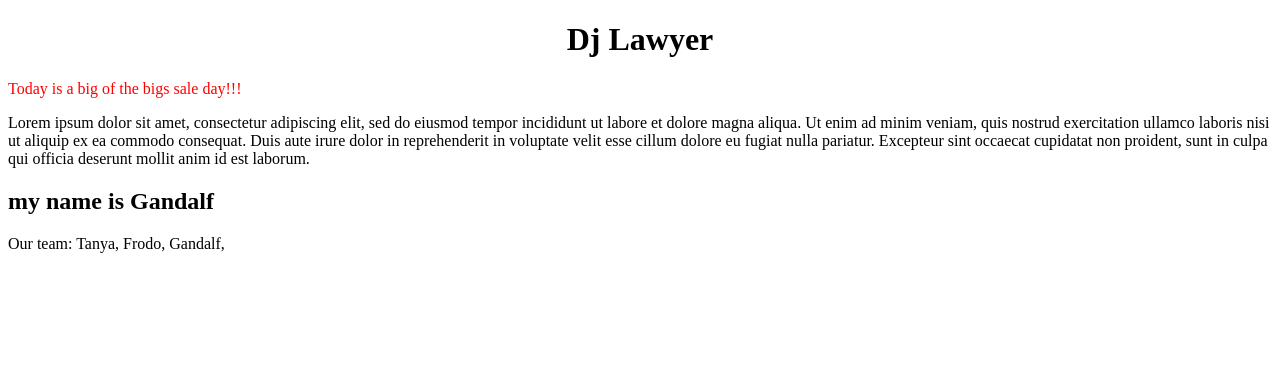
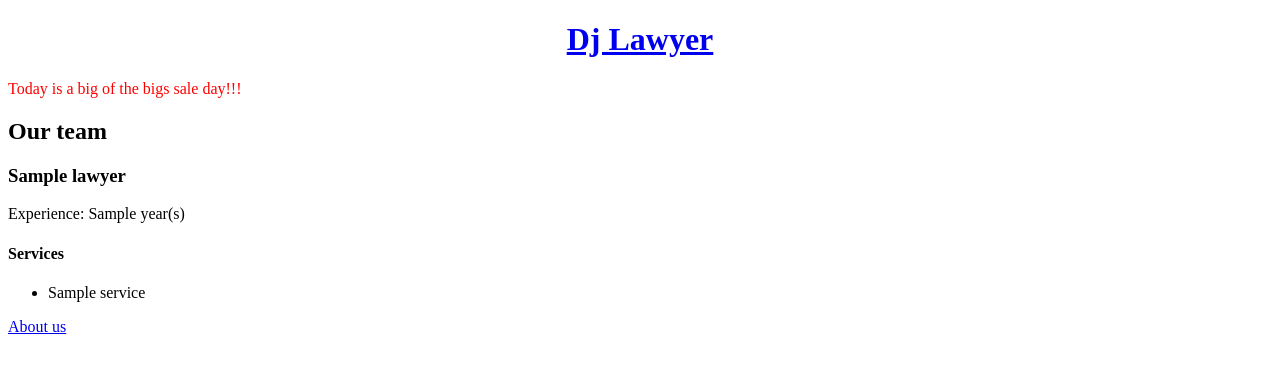
Before and after one commit to fadich/dj-lawyer-119, a Django app: page / in a window 1280 px wide. Shown: the top 373 px of the page. Run offline with Django 5.2, Linux system fonts and the light colour scheme; tables that the repository leaves empty hold one stand-in row (values such as "Sample post").

Commit message:
Add static files

```diff
--- a/dj_lawyer/settings.py
+++ b/dj_lawyer/settings.py
@@ -128,6 +128,10 @@ USE_TZ = True
 
 STATIC_URL = 'static/'
 
+STATICFILES_DIRS = [
+    os.path.join(BASE_DIR, "static"),
+]
+
 # Default primary key field type
 # https://docs.djangoproject.com/en/5.0/ref/settings/#default-auto-field
 
--- a/dj_lawyer/urls.py
+++ b/dj_lawyer/urls.py
@@ -14,10 +14,12 @@ Including another URLconf
     1. Import the include() function: from django.urls import include, path
     2. Add a URL to urlpatterns:  path('blog/', include('blog.urls'))
 """
+from django.conf import settings
+from django.conf.urls.static import static
 from django.contrib import admin
 from django.urls import path, include
 
 urlpatterns = [
     path('admin/', admin.site.urls),
     path('', include('services.urls')),
-]
+] + static(settings.STATIC_URL, document_root=settings.STATIC_ROOT)
--- a/requirements.txt
+++ b/requirements.txt
@@ -1,3 +1,3 @@
 Django==5.0.3
-psycopg2==2.9.9
+psycopg2-binary==2.9.9
 python-dotenv==1.0.1
--- /dev/null
+++ b/services/templates/about_us.html
@@ -0,0 +1,4 @@
+{% extends 'base.html' %}
+{% block content %}
+    <p>Lorem ipsum dolor sit amet, consectetur adipiscing elit, sed do eiusmod tempor incididunt ut labore et dolore magna aliqua. Ut enim ad minim veniam, quis nostrud exercitation ullamco laboris nisi ut aliquip ex ea commodo consequat. Duis aute irure dolor in reprehenderit in voluptate velit esse cillum dolore eu fugiat nulla pariatur. Excepteur sint occaecat cupidatat non proident, sunt in culpa qui officia deserunt mollit anim id est laborum.</p>
+{% endblock %}
--- /dev/null
+++ b/services/templates/base.html
@@ -0,0 +1,21 @@
+<!DOCTYPE html>
+<html lang="en">
+    <head>
+        <meta charset="UTF-8">
+        <title>Lawyer Services</title>
+        {% load static %}
+        <link href="{% static 'main.css' %}" rel="stylesheet" type="text/css">
+    </head>
+    <body>
+        <h1 align="center"><a href="{%  url 'homepage' %}">Dj Lawyer</a></h1>
+        <p class="my-warning">Today is a big of the bigs sale day!!!</p>
+        {% block content %}
+            Block content
+        {% endblock %}
+        <footer>
+            <div>
+                <a href="{% url 'about_us' %}">About us</a>
+            </div>
+        </footer>
+    </body>
+</html>
--- a/services/templates/homepage.html
+++ b/services/templates/homepage.html
@@ -1,19 +1,16 @@
-<!DOCTYPE html>
-<html lang="en">
-    <head>
-        <meta charset="UTF-8">
-        <title>Lawyer Services</title>
-        <style>
-            .my-warning {
-                color: red;
-            }
-        </style>
-    </head>
-    <body>
-        <h1 align="center" >Dj Lawyer</h1>
-        <p class="my-warning">Today is a big of the bigs sale day!!!</p>
-        <p>Lorem ipsum dolor sit amet, consectetur adipiscing elit, sed do eiusmod tempor incididunt ut labore et dolore magna aliqua. Ut enim ad minim veniam, quis nostrud exercitation ullamco laboris nisi ut aliquip ex ea commodo consequat. Duis aute irure dolor in reprehenderit in voluptate velit esse cillum dolore eu fugiat nulla pariatur. Excepteur sint occaecat cupidatat non proident, sunt in culpa qui officia deserunt mollit anim id est laborum.</p>
-        <h2>my name is {{ name }}</h2>
-        <p>Our team: {% for l in lawyers %}{{ l }}, {% endfor %}</p>
-    </body>
-</html>
+{% extends 'base.html' %}
+{% block content %}
+        <h2>Our team</h2>
+        {% for l in lawyers %}
+            <h3>{{ l.name }}</h3>
+            {% if l.experience %}
+                <p> Experience: {{ l.experience }} year(s)</p>
+            {% endif %}
+            <h4>Services</h4>
+            <ul>
+            {% for service in l.services.all %}
+                <li>{{ service.name }}</li>
+            {% endfor %}
+            </ul>
+        {% endfor %}
+{% endblock %}
--- a/services/urls.py
+++ b/services/urls.py
@@ -1,8 +1,9 @@
 from django.urls import path
 
-from services.views import homepage
+from services.views import homepage, about_us
 
 
 urlpatterns = [
     path('', homepage, name='homepage'),
+    path('about-us', about_us, name='about_us')
 ]
--- a/services/views.py
+++ b/services/views.py
@@ -1,15 +1,25 @@
+from typing import Iterable
 from django.http import HttpResponse
 from django.shortcuts import render
+from .models import Lawyer
 
 
 def homepage(request):
+    lawyers: Iterable[Lawyer] = Lawyer.objects.all()  # QuerySet
+
     return render(
         request=request,
         template_name='homepage.html',
         context={
-            "name": "Gandalf",
-            "lawyers": ["Tanya", "Frodo", "Gandalf"],
+            "lawyers": lawyers,
         },
     )
 
     # return HttpResponse(b'Hello Gandalf!!!')
+
+
+def about_us(request):
+    return render(
+        request=request,
+        template_name='about_us.html',
+    )
--- /dev/null
+++ b/static/main.css
@@ -0,0 +1,5 @@
+@charset "utf-8";
+
+.my-warning {
+    color: red;
+}
```
